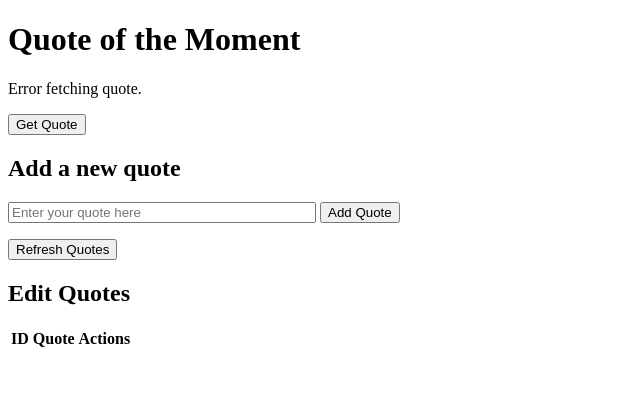
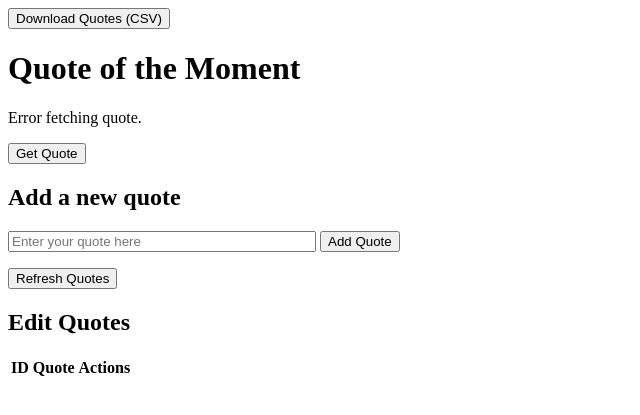
Before and after one commit to NickAlexPerez/daily_quote, a Flask app: page / in a window 1280 px wide. Shown: the top 415 px of the page, without its empty margins (0-640 px from the left). Run offline with Flask 3, Linux system fonts and the light colour scheme; data that the repository does not hold is empty.

Commit message:
add CSV download

```diff
--- a/app/routes.py
+++ b/app/routes.py
@@ -1,6 +1,9 @@
 # app/routes.py
-from flask import Blueprint, jsonify, request, render_template
+import csv
+import io
+from flask import Blueprint, jsonify, request, render_template, Response
 from . import models
+
 
 bp = Blueprint('quotes', __name__)
 
@@ -44,3 +47,23 @@ def update_quote(quote_id):
 def delete_quote(quote_id):
     models.delete_quote(quote_id)
     return jsonify({"message": "Quote deleted!"})
+
+@bp.route('/export/quotes')
+def export_quotes():
+    quotes = models.get_all_quotes()
+    output = io.StringIO()
+    output.write('\ufeff')  # Write BOM for UTF-8
+
+    writer = csv.writer(output)
+    writer.writerow(['id', 'text'])
+
+    for quote in quotes:
+        writer.writerow([quote['id'], quote['text']])
+
+    output.seek(0)
+
+    return Response(
+        output,
+        mimetype='text/csv; charset=utf-8',
+        headers={"Content-Disposition": "attachment; filename=quotes.csv"}
+    )
--- a/app/templates/index.html
+++ b/app/templates/index.html
@@ -5,6 +5,7 @@
 </head>
 <script src="{{ url_for('static', filename='js/script.js') }}"></script>
 <body>
+  <a href="/export/quotes" download><button>Download Quotes (CSV)</button></a>
   <h1>Quote of the Moment</h1>
   <p id="quote">Click the button to load a quote!</p>
   <button onclick="getQuote()">Get Quote</button>
```
